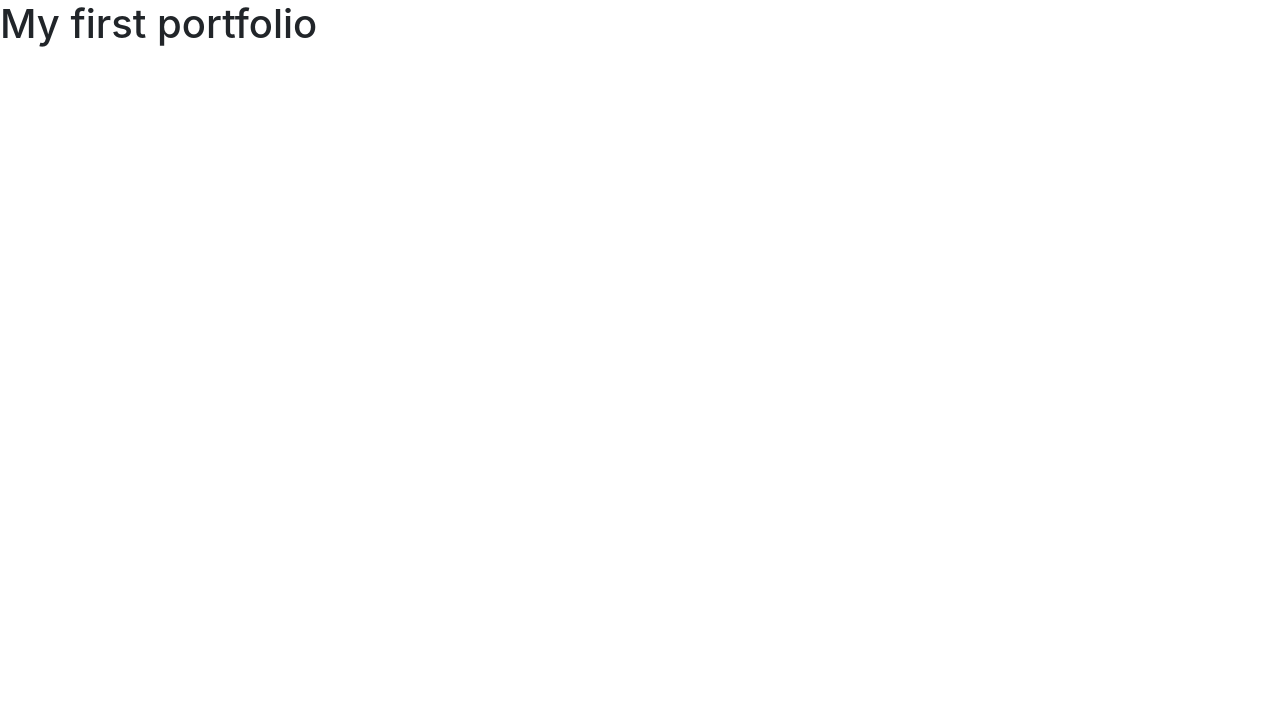
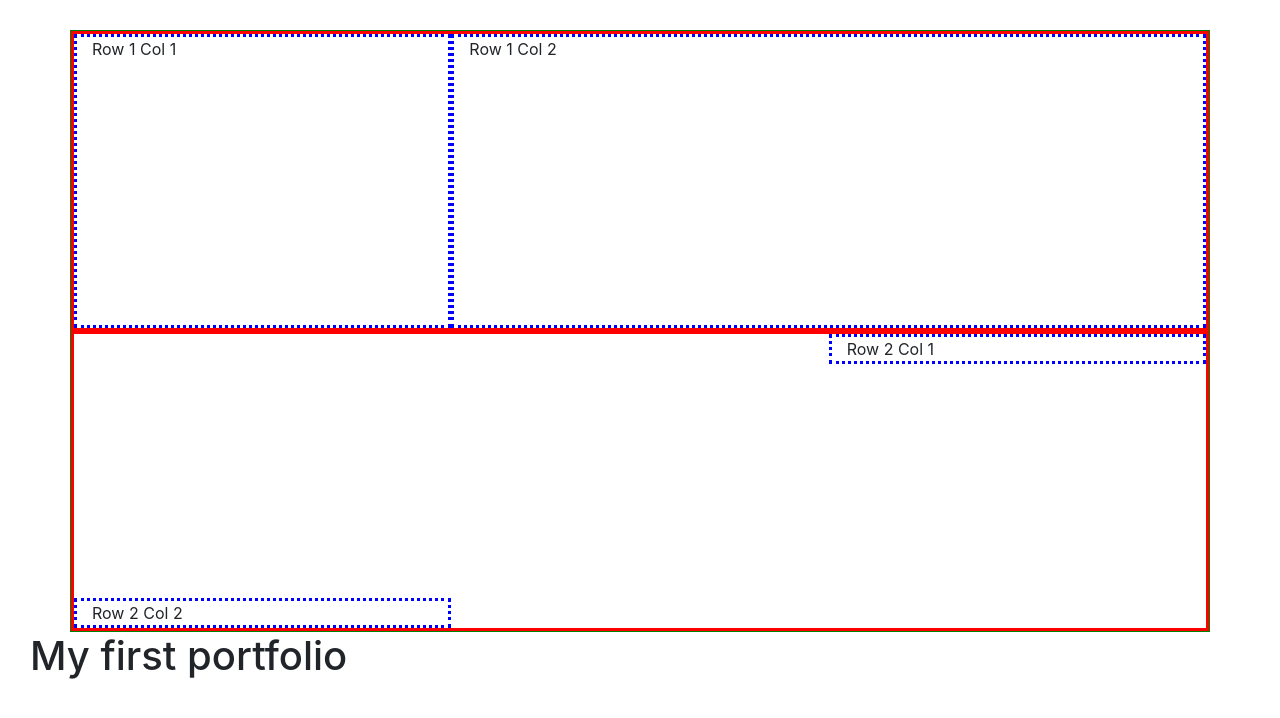
Before and after one commit to vveynde/portfolio, a plain HTML site: page index.html in a window 1280 px wide. Drawn offline with nearby package versions, Linux system fonts and the light colour scheme.

Commit message:
bootstrap4 grid exercise

```diff
--- a/index.html
+++ b/index.html
@@ -6,16 +6,52 @@
     <head>
         <meta charset="utf-8">
         <meta http-equiv="X-UA-Compatible" content="IE=edge">
-        <title>Web Developer</title>
+        <title>Web Developer 2019</title>
         <meta name="description" content="">
         <meta name="viewport" content="width=device-width, initial-scale=1">
         <link rel="stylesheet" href="https://stackpath.bootstrapcdn.com/bootstrap/4.3.1/css/bootstrap.min.css" integrity="sha384-ggOyR0iXCbMQv3Xipma34MD+dH/1fQ784/j6cY/iJTQUOhcWr7x9JvoRxT2MZw1T" crossorigin="anonymous">
+        <style>
+            body {
+                margin: 30px;
+            }
+
+            .my-container {
+                border: 1px solid green;
+            }
+
+            .my-row {
+                border: 3px solid red;
+                height: 300px;
+            }
+
+            .my-col {
+                border: 3px dotted blue;
+            }
+        </style>
 
     </head>
     <body>
         <!--[if lt IE 7]>
             <p class="browsehappy">You are using an <strong>outdated</strong> browser. Please <a href="#">upgrade your browser</a> to improve your experience.</p>
         <![endif]-->
+        <div class="container my-container">
+            <div class="row my-row">
+                <div class="col-md-4 col-sm-6 my-col">
+                    Row 1 Col 1
+                </div>
+                <div class="col-md-8 col-sm-6 my-col">
+                    Row 1 Col 2
+                </div>
+            </div>
+            <div class="row justify-content-between align-items-start my-row">
+                <div class="col-4 my-col order-md-12">
+                    Row 2 Col 1
+                </div>
+                <div class="col-4 my-col align-self-end">
+                    Row 2 Col 2
+                </div>
+            </div>
+        </div>
         <h1>My first portfolio</h1>
         <script src="" async defer></script>
     </body>
```
